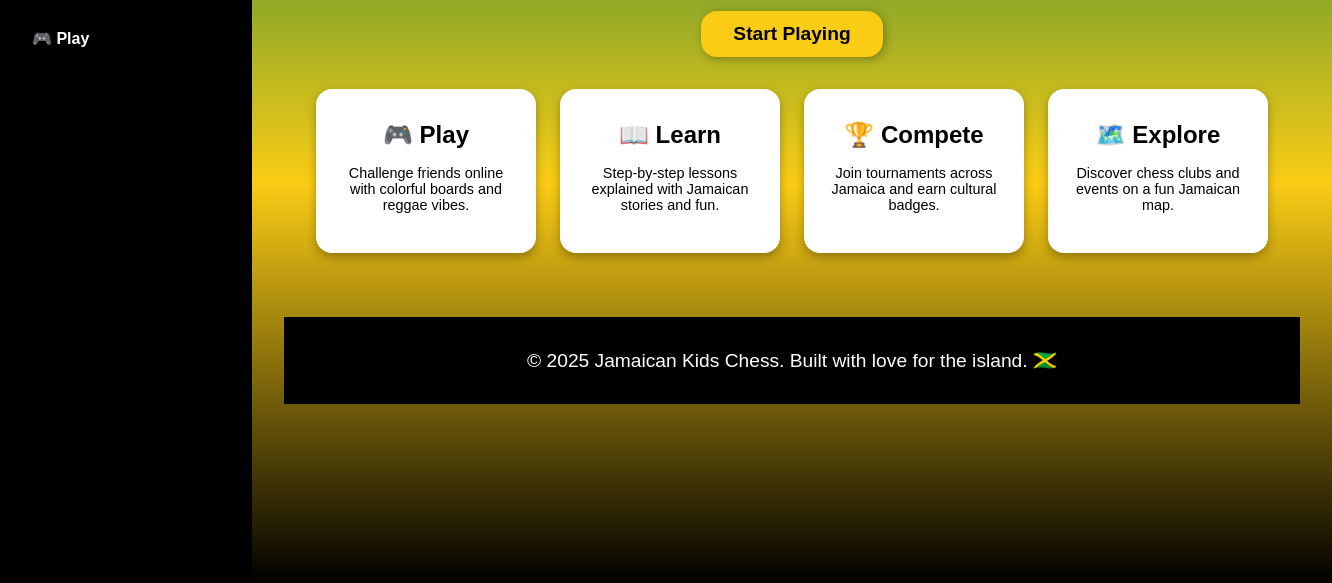
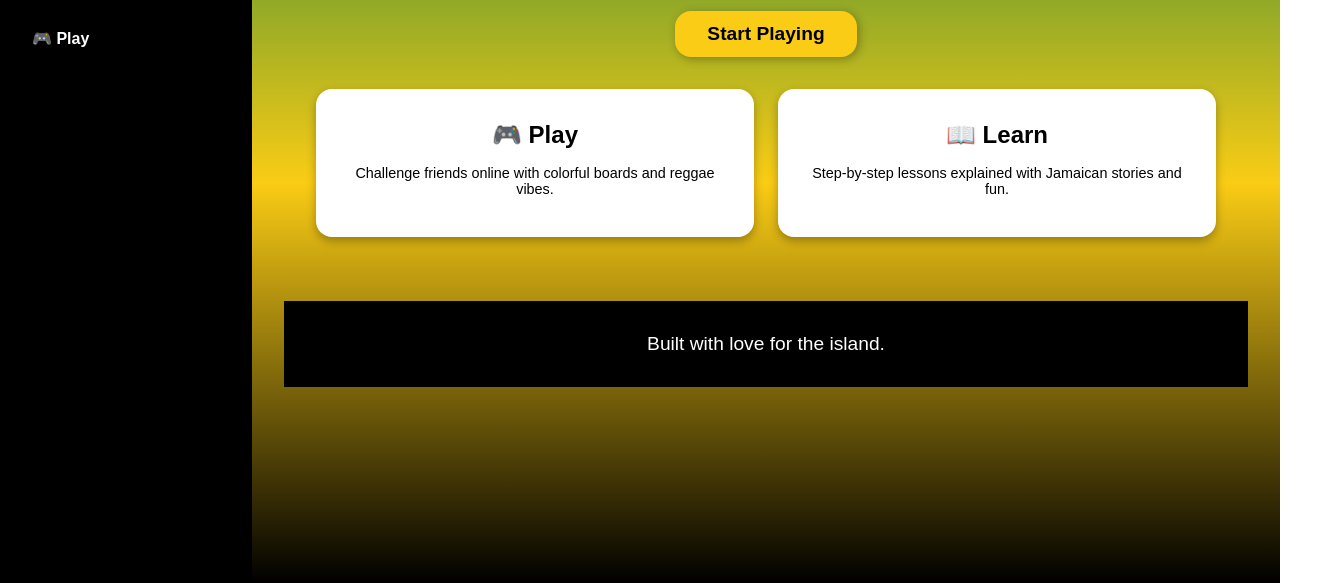
Before and after one commit to dominichaisley/chess-ja, a plain HTML site: page index.html in a window 1280 px wide. Shown: the part 217-800 px from the top of the page, 1332 px wide, since content can reach past the window. Drawn offline with Linux system fonts and the light colour scheme.

Commit message:
Update index.html

```diff
--- a/index.html
+++ b/index.html
@@ -21,7 +21,7 @@
     <main class="content">
       <h1>Chess in Jamaica 🇯🇲</h1>
       <p>Learn, play, and explore chess with a Jamaican twist! Fun lessons, colorful games, and tournaments for kids across the island.</p>
-      <a href="#" class="btn-primary">Start Playing</a>
+      <a href="play.html" class="btn-primary">Start Playing</a>
 
       <section class="features">
         <div class="card">
@@ -32,18 +32,20 @@
           <h3>📖 Learn</h3>
           <p>Step-by-step lessons explained with Jamaican stories and fun.</p>
         </div>
-        <div class="card">
+        <!-- <div class="card">
           <h3>🏆 Compete</h3>
           <p>Join tournaments across Jamaica and earn cultural badges.</p>
         </div>
         <div class="card">
           <h3>🗺️ Explore</h3>
           <p>Discover chess clubs and events on a fun Jamaican map.</p>
-        </div>
+        </div> -->
       </section>
 
       <footer>
-        <p>© 2025 Jamaican Kids Chess. Built with love for the island. 🇯🇲</p>
+        <!-- © 2025 Jamaican Kids Chess. -->
+        <p>Built with love for the island.</p>
+        <!-- 🇯🇲 -->
       </footer>
     </main>
   </body>
```
